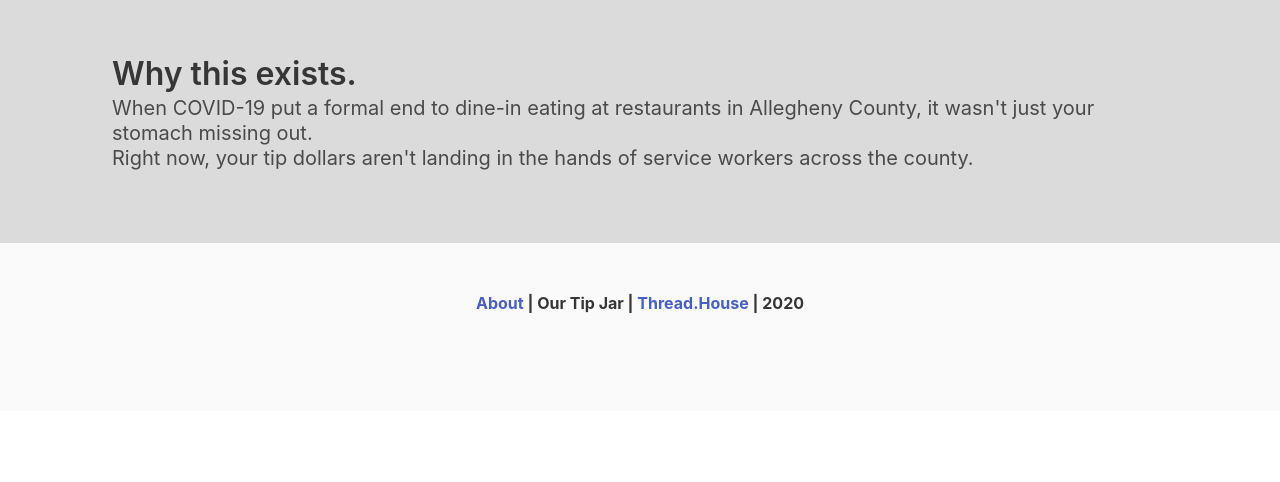
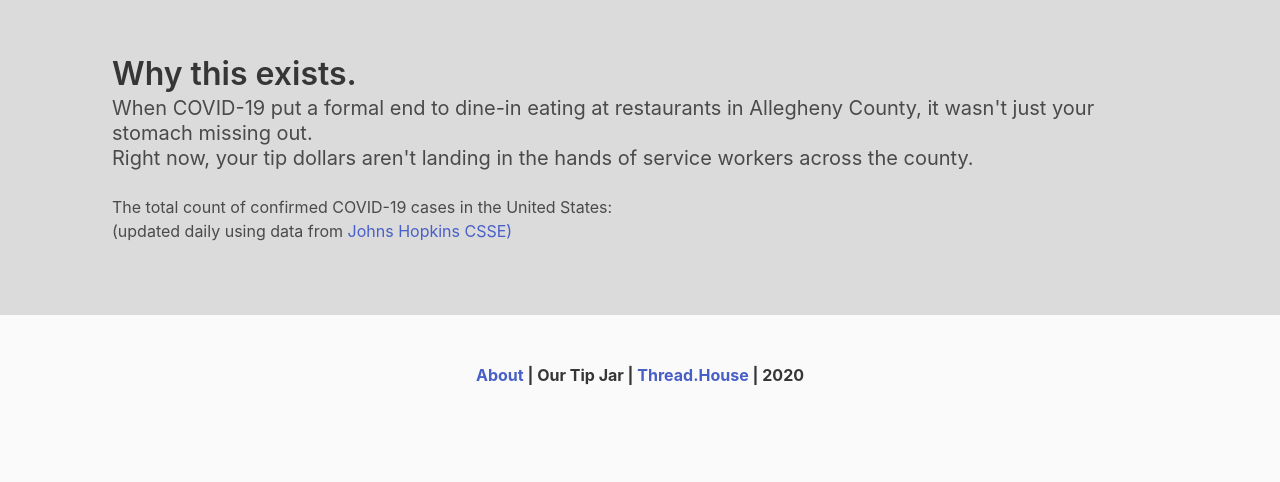
Before and after one commit to DTFuhrman/TipJar, a Java web app: page /info in a window 1280 px wide. Shown: the part 250-732 px from the top of the page. Run offline with Spring Boot 4, a stand-in JSP engine, Linux system fonts and the light colour scheme; the project's own start-up code is not run, and a stand-in starts its controllers and pages; some libraries are stand-ins or nearby versions.

Commit message:
added total confirmed us cases covid api fetch to info page

```diff
--- a/tipjar/src/main/webapp/WEB-INF/jsp/info.jsp
+++ b/tipjar/src/main/webapp/WEB-INF/jsp/info.jsp
@@ -13,6 +13,8 @@
       <h1 class="title">Why this exists.</h1>
       	<h2 class="subtitle">When COVID-19 put a formal end to dine-in eating at restaurants in Allegheny County, it wasn't just your stomach missing out.<br>
        	Right now, your tip dollars aren't landing in the hands of service workers across the county.</h2>
+       	<h2>The total count of confirmed COVID-19 cases in the United States: <span style="font-weight:bold" id="usCovidCount"></span></h2>
+       	<h3>(updated daily using data from <a href="https://github.com/CSSEGISandData/COVID-19">Johns Hopkins CSSE)</a></h3>
     </div>
   </section>
 
@@ -20,5 +22,44 @@
 
 
 
+<c:import url="/WEB-INF/jsp/common/footer.jsp" />
 
-<c:import url="/WEB-INF/jsp/common/footer.jsp" />
+
+  <script>
+
+  function loadCovidApi() {
+
+      fetch('https://api.covid19api.com/summary')
+        .then((response) => {
+          return response.json();
+        })
+        .then((data) => {
+          const countries = data;
+          showUSFigures(countries.Countries);
+        })
+    }
+
+
+    function showUSFigures(countries){
+
+      let count = 0;
+
+      countries.forEach(
+        (country) => {if(country.Slug === 'us'){
+          count = country.TotalConfirmed;
+        }
+      });
+
+      let covidCount = document.getElementById('usCovidCount');
+
+      covidCount.innerText = count;
+
+    }
+
+  document.addEventListener("DOMContentLoaded", () => {
+
+	  loadCovidApi();
+
+	});
+
+  </script>
```
